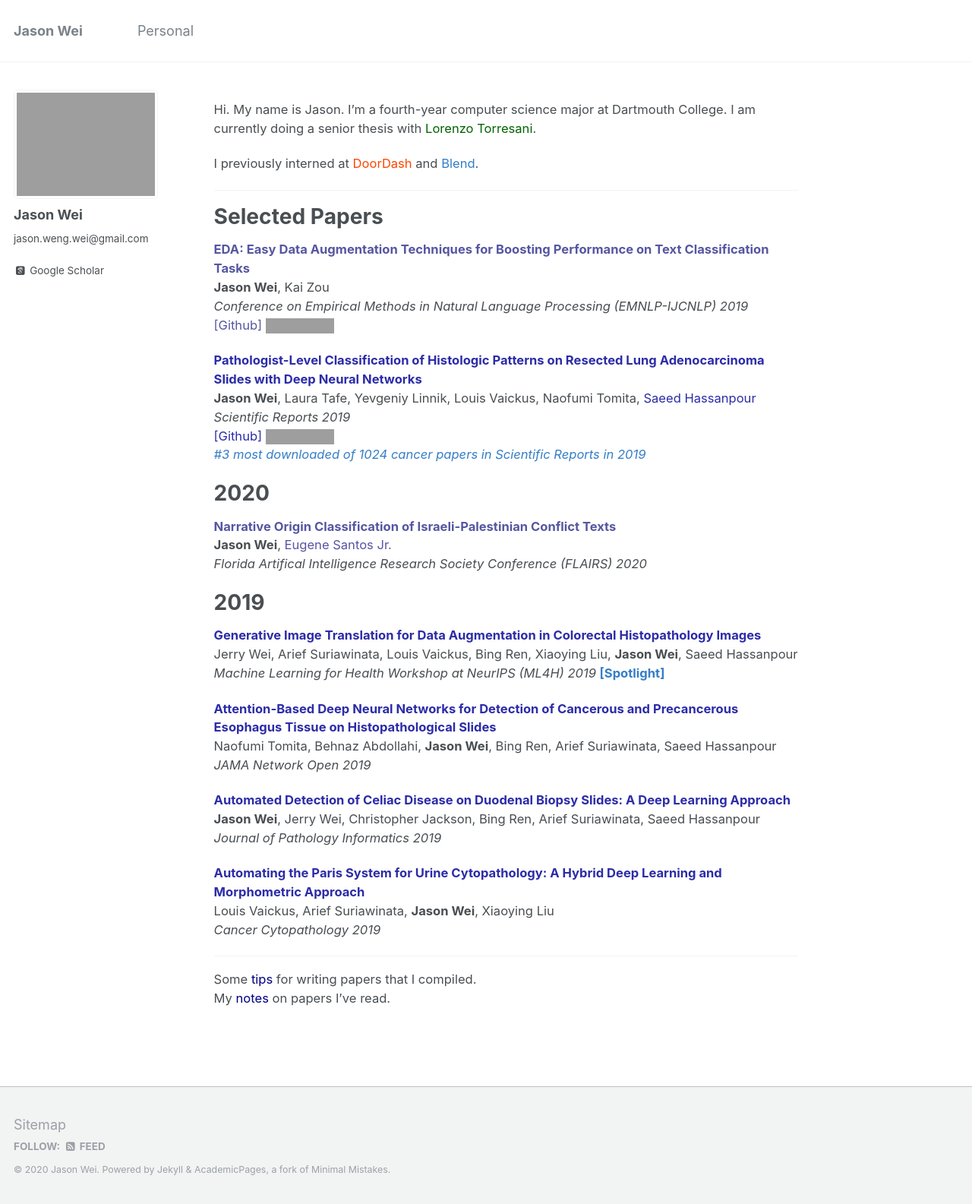
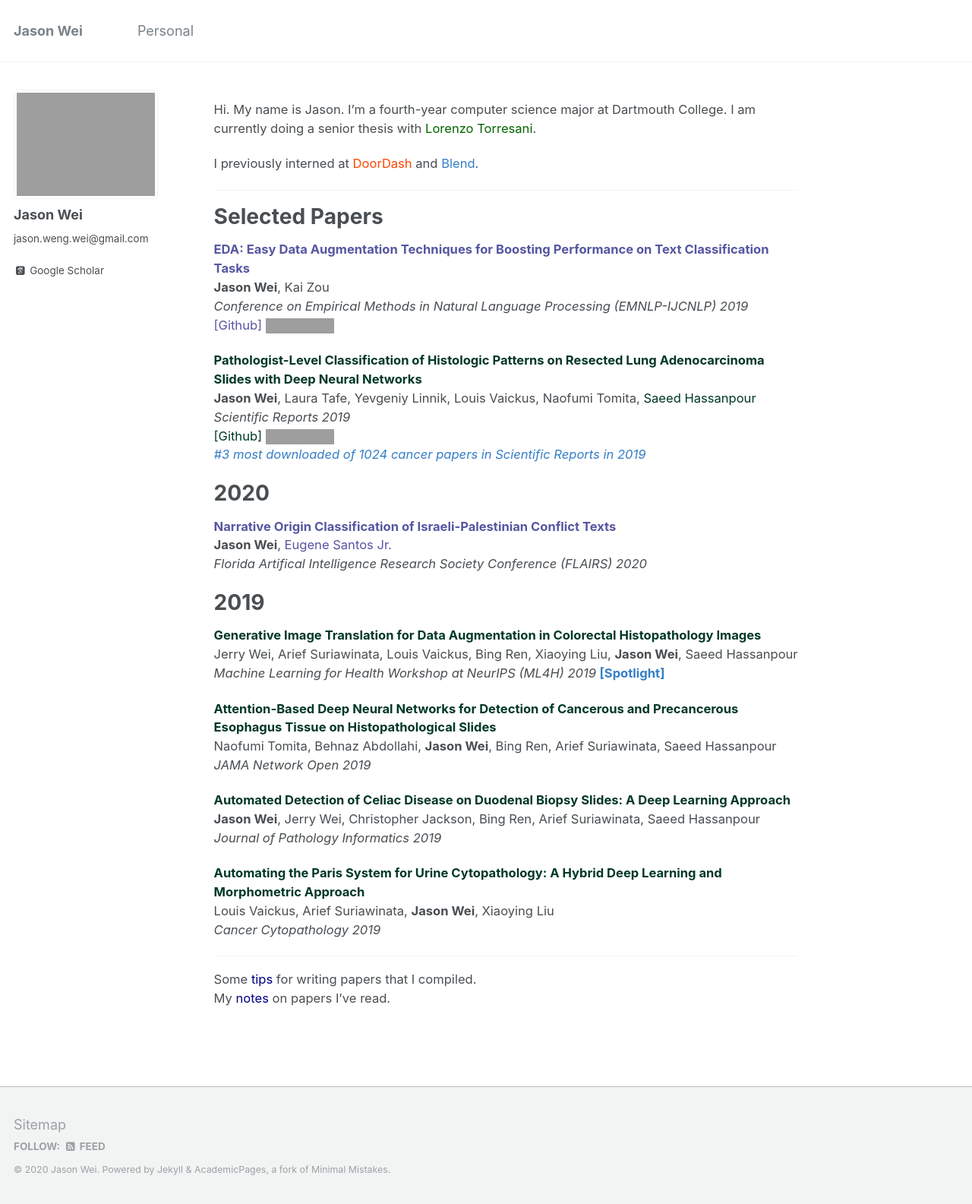
Before and after one commit to jasonwei20/jasonwei20.github.io, a Jekyll site: the page built from _pages/about.md, in a window 1280 px wide. Shown: the whole page at 76% size. Built offline with Jekyll 4.4.1, drawn with Linux system fonts in a browser that asks for light colours; some web fonts are replaced; grey boxes are pictures that could not be loaded.

Commit message:
add stuff

```diff
--- a/_pages/about.md
+++ b/_pages/about.md
@@ -22,10 +22,10 @@
 <a href="https://github.com/jasonwei20/eda_nlp" style="color:#5656a2" target="_blank">[Github]</a>
 <img height="16" src="https://img.shields.io/github/stars/jasonwei20/eda_nlp.svg?logo=github&logoColor=white&colorA=navy&link=https://github.com/jasonwei20/eda_nlp&link=https://github.com/jasonwei20/eda_nlp">
 
-<a href="https://www.nature.com/articles/s41598-019-40041-7" style="color:#2C2CA8" target="_blank"><b>Pathologist-Level Classification of Histologic Patterns on Resected Lung Adenocarcinoma Slides with Deep Neural Networks</b></a>
-**Jason Wei**, Laura Tafe, Yevgeniy Linnik, Louis Vaickus, Naofumi Tomita, <a href="https://www.hassanpourlab.com/" style="color:#2C2CA8" target="_blank">Saeed Hassanpour</a>
+<a href="https://www.nature.com/articles/s41598-019-40041-7" style="color:#003826" target="_blank"><b>Pathologist-Level Classification of Histologic Patterns on Resected Lung Adenocarcinoma Slides with Deep Neural Networks</b></a>
+**Jason Wei**, Laura Tafe, Yevgeniy Linnik, Louis Vaickus, Naofumi Tomita, <a href="https://www.hassanpourlab.com/" style="color:#003826" target="_blank">Saeed Hassanpour</a>
 *Scientific Reports 2019*
-<a href="https://github.com/BMIRDS/deepslide" style="color:#2C2CA8" target="_blank">[Github]</a>
+<a href="https://github.com/BMIRDS/deepslide" style="color:#003826" target="_blank">[Github]</a>
 <img height="16" src="https://img.shields.io/github/stars/BMIRDS/deepslide.svg?logo=github&logoColor=white&colorA=navy&link=https://github.com/BMIRDS/deepslide&link=https://github.com/BMIRDS/deepslide">
 <a href="https://www.nature.com/collections/ghegcgfbdi" style="color:#357EC7" target="_blank"><i>#3 most downloaded of 1024 cancer papers in Scientific Reports in 2019</i></a>
 
@@ -35,19 +35,19 @@
 *Florida Artifical Intelligence Research Society Conference (FLAIRS) 2020*
 
 # 2019
-<a href="https://arxiv.org/abs/1910.05827" style="color:#2C2CA8" target="_blank"><b>Generative Image Translation for Data Augmentation in Colorectal Histopathology Images</b></a>
+<a href="https://arxiv.org/abs/1910.05827" style="color:#003826" target="_blank"><b>Generative Image Translation for Data Augmentation in Colorectal Histopathology Images</b></a>
 Jerry Wei, Arief Suriawinata, Louis Vaickus, Bing Ren, Xiaoying Liu, **Jason Wei**, Saeed Hassanpour
 *Machine Learning for Health Workshop at NeurIPS (ML4H) 2019* <a href="https://slideslive.com/38923239/spotlight-paper-talks?t=1095" style="color:#357EC7" target="_blank"><b>[Spotlight]</b></a>
 
-<a href="https://jamanetwork.com/journals/jamanetworkopen/fullarticle/2753982" style="color:#2C2CA8" target="_blank"><b>Attention-Based Deep Neural Networks for Detection of Cancerous and Precancerous Esophagus Tissue on Histopathological Slides</b></a>
+<a href="https://jamanetwork.com/journals/jamanetworkopen/fullarticle/2753982" style="color:#003826" target="_blank"><b>Attention-Based Deep Neural Networks for Detection of Cancerous and Precancerous Esophagus Tissue on Histopathological Slides</b></a>
 Naofumi Tomita, Behnaz Abdollahi, **Jason Wei**, Bing Ren, Arief Suriawinata, Saeed Hassanpour
 *JAMA Network Open 2019*
 
-<a href="http://www.jpathinformatics.org/article.asp?issn=2153-3539;year=2019;volume=10;issue=1;spage=7;epage=7;aulast=Wei" style="color:#2C2CA8" target="_blank"><b>Automated Detection of Celiac Disease on Duodenal Biopsy Slides: A Deep Learning Approach</b></a>
+<a href="http://www.jpathinformatics.org/article.asp?issn=2153-3539;year=2019;volume=10;issue=1;spage=7;epage=7;aulast=Wei" style="color:#003826" target="_blank"><b>Automated Detection of Celiac Disease on Duodenal Biopsy Slides: A Deep Learning Approach</b></a>
 **Jason Wei**, Jerry Wei, Christopher Jackson, Bing Ren, Arief Suriawinata, Saeed Hassanpour
 *Journal of Pathology Informatics 2019*
 
-<a href="https://onlinelibrary.wiley.com/doi/abs/10.1002/cncy.22099" style="color:#2C2CA8" target="_blank"><b>Automating the Paris System for Urine Cytopathology: A Hybrid Deep Learning and Morphometric Approach</b></a>
+<a href="https://onlinelibrary.wiley.com/doi/abs/10.1002/cncy.22099" style="color:#003826" target="_blank"><b>Automating the Paris System for Urine Cytopathology: A Hybrid Deep Learning and Morphometric Approach</b></a>
 Louis Vaickus, Arief Suriawinata, **Jason Wei**, Xiaoying Liu
 *Cancer Cytopathology 2019*
 
```
Also changed, not shown: _pages/writing_tips.md (+3 -0 lines).
